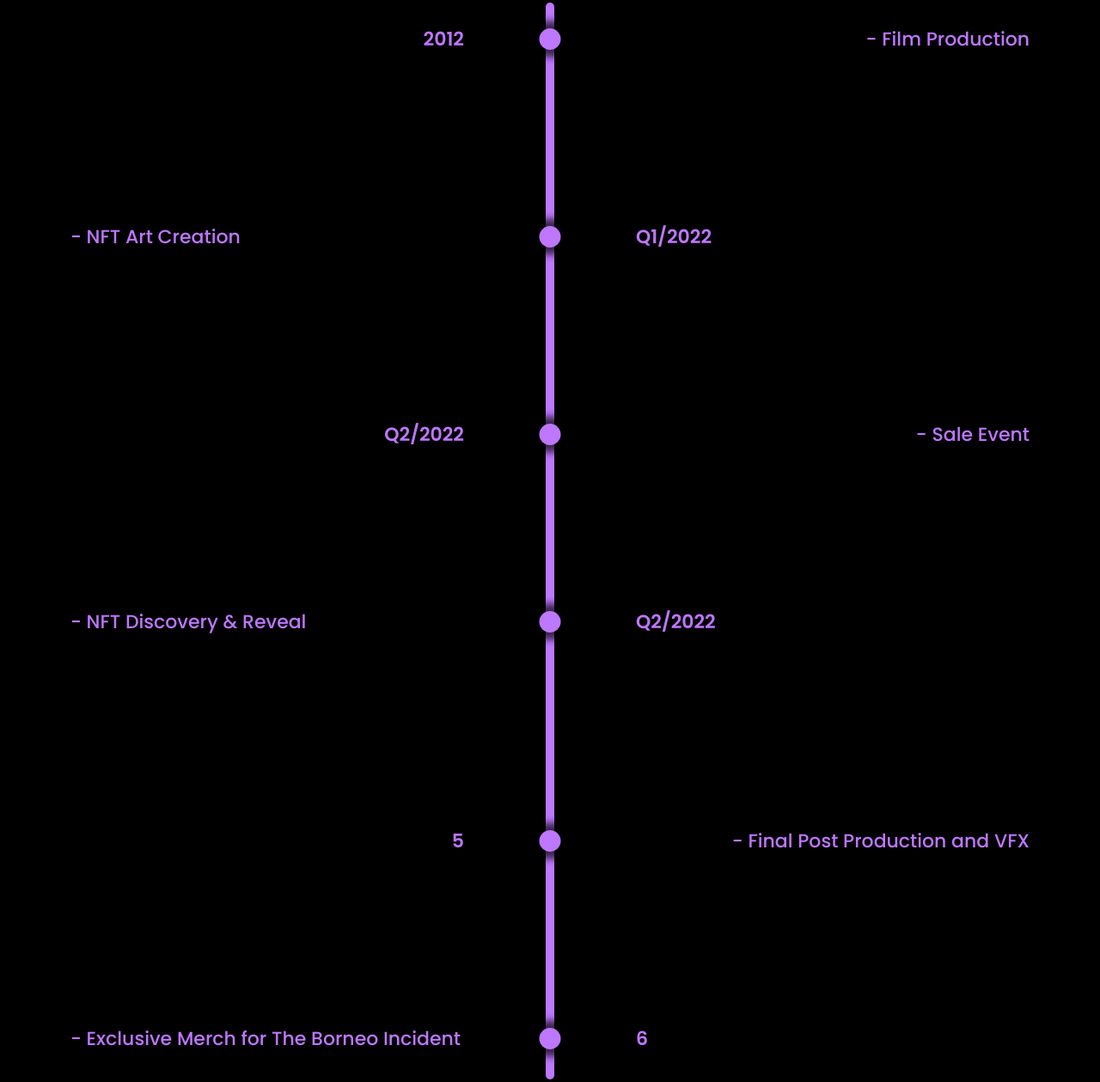
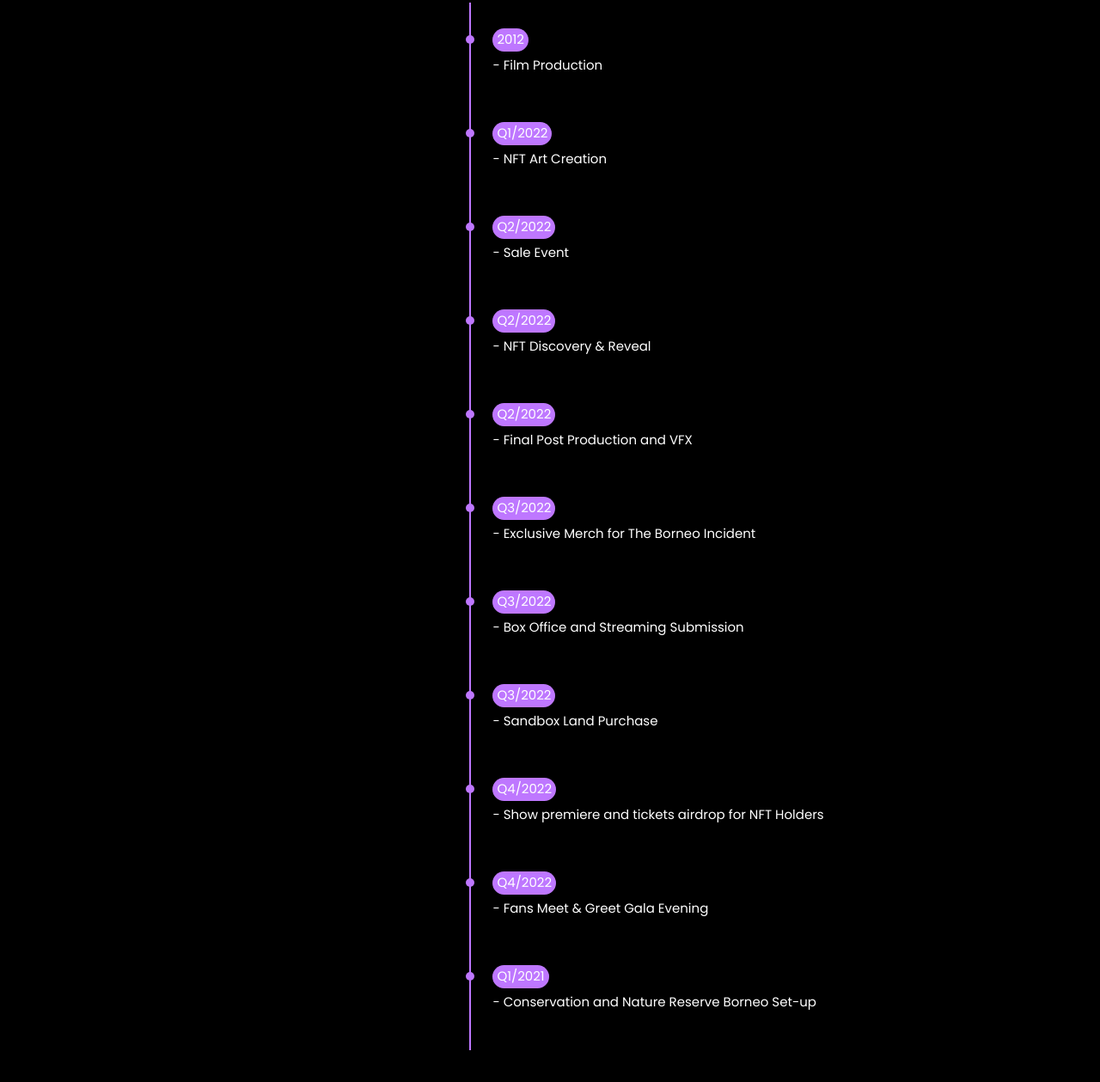
Before and after one commit to itachii34/Island, a plain HTML site: page public/index.html in a window 1280 px wide. Shown: the part 2930-4189 px from the top of the page at 86% size. Drawn offline with nearby package versions, Linux system fonts and the light colour scheme.

Commit message:
Third Commit

```diff
--- a/public/assets/css/styles.css
+++ b/public/assets/css/styles.css
@@ -277,6 +277,7 @@ header .active{
 }
 
 /* Roadmap */
+
 .mobile--roadmap{
 	display: none;
 }
@@ -342,11 +343,14 @@ header .active{
 .roadmap-card p a{
 	font-size: 15px;
 }
-
+/*
 .desktop___roadmap{
 	max-width: 1200px;
 	margin: auto;
 	position: relative;
+  align-items: center;
+  display: flex;
+  justify-content: center
 }
 
 .liner--roadmap{
@@ -362,7 +366,7 @@ header .active{
 }
 
 .roadmap--point{
-	position: absolute;
+	  position: absolute;
     left: 50%;
     -webkit-transform: translateX(-50%);
     transform: translateX(-50%);
@@ -395,36 +399,100 @@ header .active{
     max-width: 500px;
     font-size: 16px;
     line-height: 25px;
-	font-weight: 500;
-    -webkit-margin-start: auto;
-    margin-inline-start: auto;
+	  font-weight: 500;
+    -webkit-margin-start: 500px;
+    margin-inline-start: 200px;
 }
 
 .roadmap----item h4 b{
 	font-size: 22px;
 	color: #BE77FF;
+  margin: auto;
+  padding: auto;
 }
 
 .roadmap----item .roadmap--item-title{
 	font-size: 22px;
 	color: #BE77FF;
 	font-weight: 800;
+} */
+
+
+.timeline{
+	width:auto;
+	color:#fff;
+  align-items: center;
+  padding-left: 250px;
+  display:flex;
+	justify-content:center;
+	box-shadow:0px 0px 10px rgba(0,0,0,.5);
+}
+.timeline ul{
+	list-style-type:none;
+	border-left:2px solid #BE77FF;
+	padding:10px 5px;
+}
+.timeline ul li{
+	padding:20px 20px;
+	position:relative;
+	cursor:pointer;
+	transition:.5s;
+}
+.timeline ul li span{
+	display:inline-block;
+	background-color:#BE77FF;
+	border-radius:25px;
+	padding:2px 5px;
+	font-size:15px;
+	text-align:center;
+}
+.timeline ul li .content h3{
+	color:#BE77FF;
+	font-size:17px;
+	padding-top:5px;
+}
+.timeline ul li .content p{
+	padding:5px 0px 15px 0px;
+	font-size:15px;
+}
+.timeline ul li:before{
+	position:absolute;
+	content:'';
+	width:10px;
+	height:10px;
+	background-color:#BE77FF;
+	border-radius:50%;
+	left:-11px;
+	top:28px;
+	transition:.5s;
+}
+.timeline ul li:hover{
+	background-color:#bd77ff60;
+}
+.timeline ul li:hover:before{
+	background-color:#0F0;
+	box-shadow:0px 0px 10px 2px #0F0;
 }
 
-.roadmap-items-container .roadmap----item:nth-child(2n) {
-    flex-direction: row-reverse;
-}
 
-.roadmap-items-container .roadmap----item:nth-child(2n) h4 {
-    -webkit-margin-start: 0;
-    margin-inline-start: 0;
-    -webkit-margin-end: auto;
-    margin-inline-end: auto;
-}
 
-.roadmap-items-container .roadmap----item:nth-child(2n) .roadmap--item-title {
-    text-align-last: left;
-}
+
+
+
+
+
+
+
+
+
+
+
+
+
+
+
+
+
 
 .roadmap-items-container .new-line a{
 	font-size: 16px;
@@ -702,7 +770,10 @@ footer p{
 	font-size: 1rem;
   }
   .desktop___roadmap{
-	display: none;
+	display: block;
+  }
+  .timeline{
+    padding-left: 50px;
   }
   .mobile--roadmap{
 	display: block;
--- a/public/index.html
+++ b/public/index.html
@@ -281,7 +281,109 @@
 							<div class="roadmap-yakuza">
 								<!--====== Desktop Roadmap ======-->
 								<div class="desktop___roadmap">
-									<div class="liner--roadmap"></div>
+
+									<div class="timeline">
+										<ul>
+											<li>
+												<span>2012</span>
+												<div class="content">
+													<!-- <h3>What Is Lorem Ipsum?</h3> -->
+													<p>
+														-	Film Production
+													</p>
+												</div>
+											</li>
+											<li>
+												<span>Q1/2022</span>
+												<div class="content">
+													<!-- <h3>What Is Lorem Ipsum?</h3> -->
+													<p>
+														-	NFT Art Creation
+													</p>
+												</div>
+											</li>
+											<li>
+												<span>Q2/2022</span>
+												<div class="content">
+													<!-- <h3>What Is Lorem Ipsum?</h3> -->
+													<p>
+														-	Sale Event
+													</p>
+												</div>
+											</li>
+											<li>
+												<span>Q2/2022</span>
+												<div class="content">
+													<!-- <h3>What Is Lorem Ipsum?</h3> -->
+													<p>
+														-	NFT Discovery & Reveal
+													</p>
+												</div>
+											</li>
+											<li>
+												<span>Q2/2022</span>
+												<div class="content">
+													<!-- <h3>What Is Lorem Ipsum?</h3> -->
+													<p>
+														-	Final Post Production and VFX
+													</p>
+												</div>
+											</li>
+											<li>
+												<span>Q3/2022</span>
+												<div class="content">
+													<!-- <h3>What Is Lorem Ipsum?</h3> -->
+													<p>
+														-	Exclusive Merch for The Borneo Incident
+													</p>
+												</div>
+											</li>
+											<li>
+												<span>Q3/2022</span>
+												<div class="content">
+													<!-- <h3>What Is Lorem Ipsum?</h3> -->
+													<p>
+														-	Box Office and Streaming Submission
+													</p>
+												</div>
+											</li>
+											<li>
+												<span>Q3/2022</span>
+												<div class="content">
+													<!-- <h3>What Is Lorem Ipsum?</h3> -->
+													<p>
+														-	Sandbox Land Purchase
+													</p>
+												</div>
+											</li>
+											<li>
+												<span>Q4/2022</span>
+												<div class="content">
+													<!-- <h3>What Is Lorem Ipsum?</h3> -->
+													<p>
+														-	Show premiere and tickets airdrop for NFT Holders
+													</p>
+												</div>
+											</li><li>
+												<span>Q4/2022</span>
+												<div class="content">
+													<!-- <h3>What Is Lorem Ipsum?</h3> -->
+													<p>
+														-	Fans Meet & Greet Gala Evening
+													</p>
+												</div>
+											</li><li>
+												<span>Q1/2021</span>
+												<div class="content">
+													<!-- <h3>What Is Lorem Ipsum?</h3> -->
+													<p>
+														-	Conservation and Nature Reserve Borneo Set-up
+													</p>
+												</div>
+											</li>
+										</ul>
+									</div>
+									<!-- <div class="liner--roadmap"></div>
 									<div class="roadmap-items-container">
 										<div class="roadmap----item">
 											<h2 class="h1 roadmap--item-title">2012</h2>
@@ -313,22 +415,53 @@
 										</div>
 
 										<div class="roadmap----item">
-											<h2 class="h1 roadmap--item-title">5</h2>
+											<h2 class="h1 roadmap--item-title">Q2/2022</h2>
 											<span class="roadmap--point"></span>
 											<h4><b class="f-akira h5 title"> -	Final Post Production and VFX  </b><br><br><span class="new-line">  </span>
 											</h4>
 										</div>
 
 										<div class="roadmap----item mb-4">
-											<h2 class="h1 roadmap--item-title">6</h2>
+											<h2 class="h1 roadmap--item-title">Q3/2022</h2>
 											<span class="roadmap--point"></span>
 											<h4><b class="f-akira h5 title "> -	Exclusive Merch for The Borneo Incident  </b><br><br><span class="new-line"> </span>
 											</h4>
 										</div>
 									</div>
-								</div>
+									<div class="roadmap----item">
+										<h2 class="h1 roadmap--item-title">Q3/2022</h2>
+										<span class="roadmap--point"></span>
+										<h4><b class="f-akira h5 title "> -	Box Office and Streaming Submission  </b><br><br><span class="new-line"> </span>
+										</h4>
+									</div>
+									<div class="roadmap----item">
+										<h2 class="h1 roadmap--item-title">Q3/2022</h2>
+										<span class="roadmap--point"></span>
+										<h4><b class="f-akira h5 title "> -	Sandbox Land Purchase  </b><br><br><span class="new-line"> </span>
+										</h4>
+									</div>
+									<div class="roadmap----item">
+										<h2 class="h1 roadmap--item-title">Q4/2022</h2>
+										<span class="roadmap--point"></span>
+										<h4><b class="f-akira h5 title "> -	Show premiere and tickets airdrop for NFT Holders   </b><br><br><span class="new-line"> </span>
+										</h4>
+									</div>
+									<div class="roadmap----item">
+										<h2 class="h1 roadmap--item-title">Q4/2022</h2>
+										<span class="roadmap--point"></span>
+										<h4><b class="f-akira h5 title "> -	Fans Meet & Greet Gala Evening   </b><br><br><span class="new-line"> </span>
+										</h4>
+									</div>
+									<div class="roadmap----item">
+										<h2 class="h1 roadmap--item-title">Q1/2023</h2>
+										<span class="roadmap--point"></span>
+										<h4><b class="f-akira h5 title "> -	Conservation and Nature Reserve Borneo Set-up   </b><br><br><span class="new-line"> </span>
+										</h4>
+									</div>
+
+								</div> -->
 								<!--====== Mobile Roadmap ======-->
-								<div class="mobile--roadmap">
+								<!-- <div class="mobile--roadmap">
 									<div class="roadmap-card">
 										<h1><span>1</span> - Genesis Mint :</h1>
 										<div class="py-1"></div>
@@ -378,7 +511,7 @@
 								</div>
 							</div>
 					  </div>
-				  </div>
+				  </div> -->
 				  <div class="py-4"></div>
 				  <div class="py-2"></div>
 				  <div id="scrollspyTeam">
```
